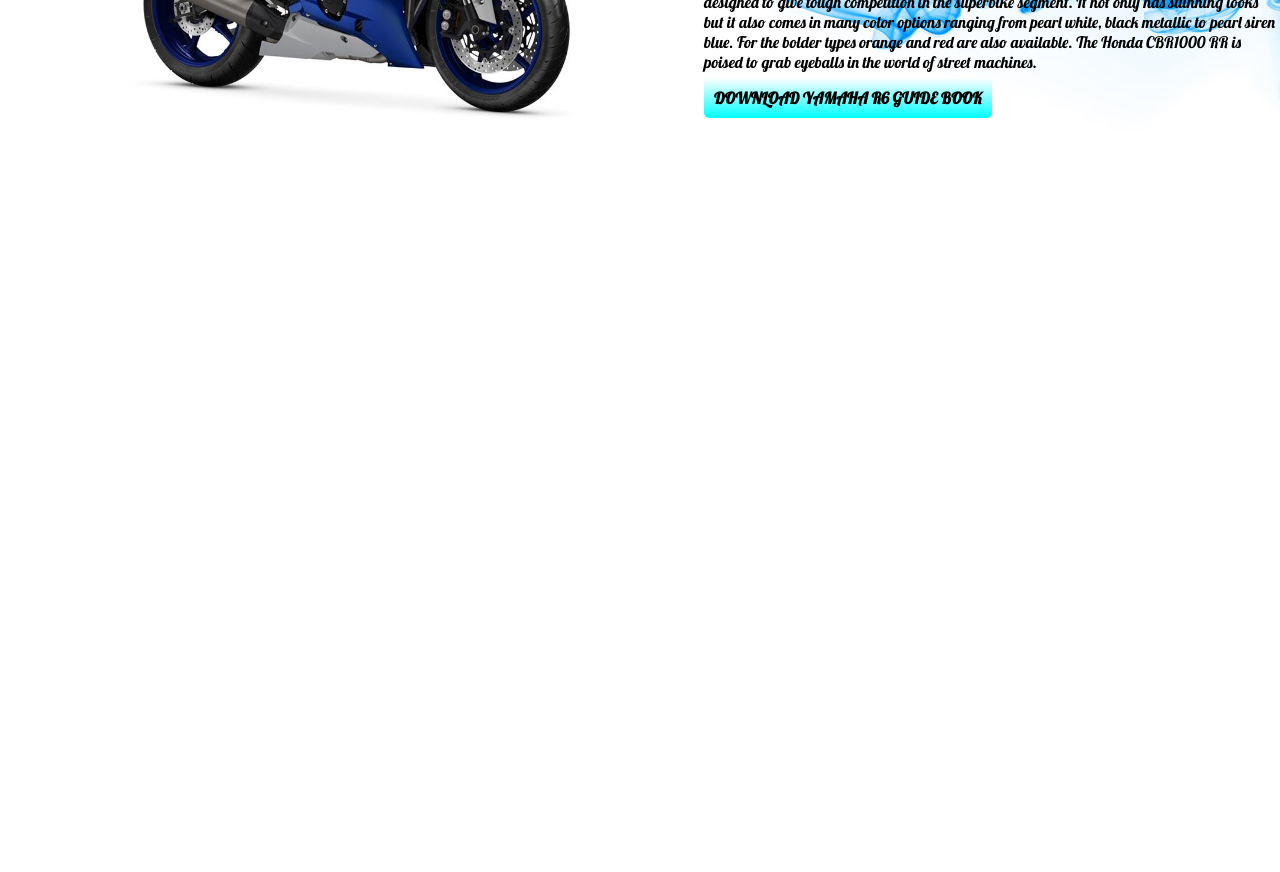
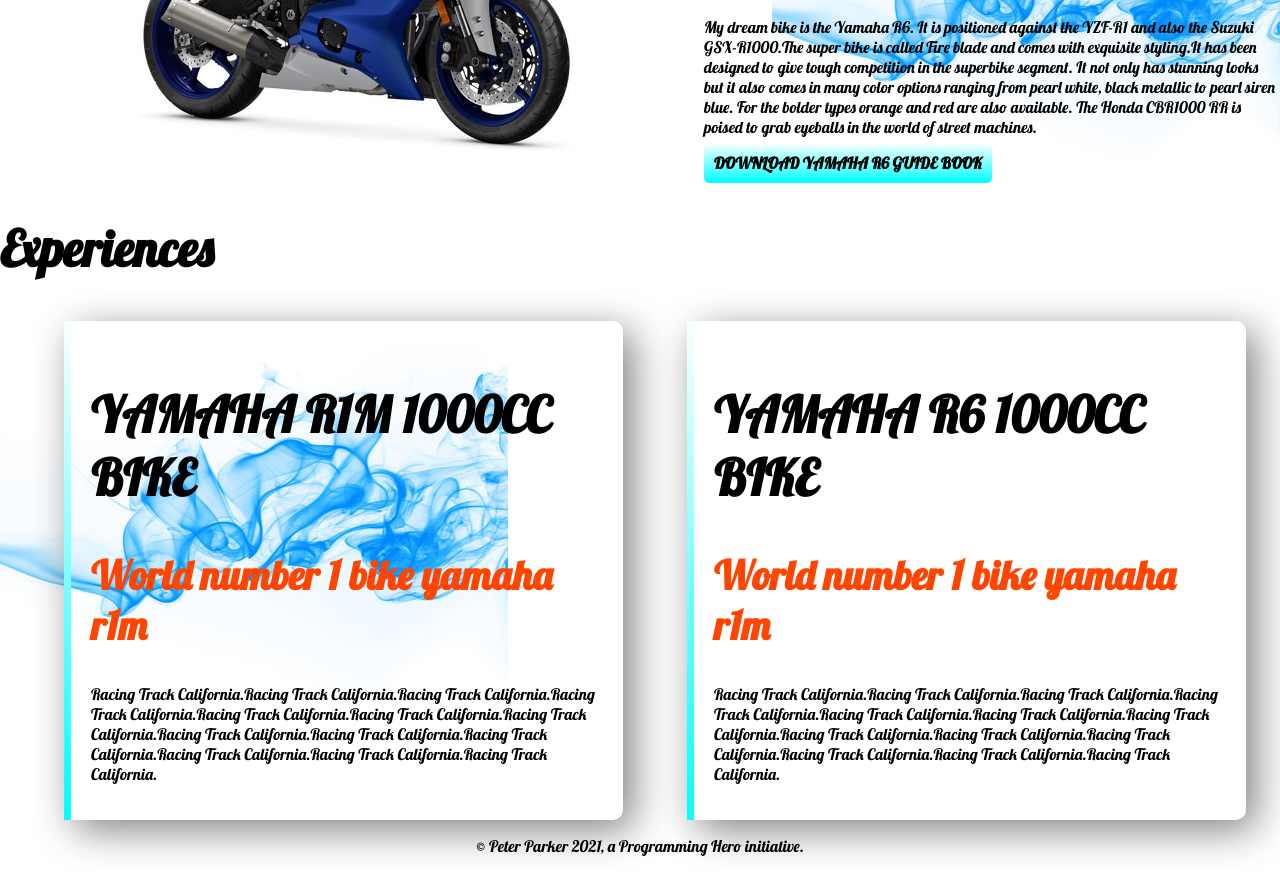
Before and after one commit to rubel1997/Yamaha-Bike-World, a plain HTML site: page index.html in a window 1280 px wide. Shown: the part 680-1552 px from the top of the page. Before the commit the page ends 823 px from the top, so only its background shows below. Drawn offline with Linux system fonts and the light colour scheme; a web font is replaced by a local one.

Commit message:
added footer

```diff
--- a/index.html
+++ b/index.html
@@ -13,7 +13,7 @@
 </head>
 
 <body>
-    <section class="top-banner">
+    <section class="top-banner flexible-container">
         <div class="half-width">
             <h1>Welcome To </h1>
             <h2><span class="orange-color">Yamaha Bike</span> World</h2>
@@ -38,7 +38,7 @@
         </div>
     </section>
 
-    <section class="dream-big">
+    <section class="dream-big flexible-container">
         <div class="half-width">
             <img src="images/r6.png" alt="">
         </div>
@@ -56,6 +56,35 @@
         </div>
 
     </section>
+    <section class="experience-area">
+        <h1>Experiences</h1>
+        <div class="flexible-container">
+            <div id="web-dev-experience" class="experience-item">
+                <h1>YAMAHA R1M 1000CC BIKE</h1>
+                <h2 class="orange-color">World number 1 bike yamaha r1m</h2>
+                <p>Racing Track California.Racing Track California.Racing Track California.Racing Track
+                    California.Racing
+                    Track California.Racing Track California.Racing Track California.Racing Track California.Racing
+                    Track
+                    California.Racing Track California.Racing Track California.Racing Track California.Racing Track
+                    California.</p>
+            </div>
+            <div id="web-dev-experience" class="experience-item">
+                <h1>YAMAHA R6 1000CC BIKE</h1>
+                <h2 class="orange-color">World number 1 bike yamaha r1m</h2>
+                <p>Racing Track California.Racing Track California.Racing Track California.Racing Track
+                    California.Racing
+                    Track California.Racing Track California.Racing Track California.Racing Track California.Racing
+                    Track
+                    California.Racing Track California.Racing Track California.Racing Track California.Racing Track
+                    California.</p>
+            </div>
+        </div>
+
+    </section>
+    <footer>
+        <p>© Peter Parker 2021, a Programming Hero initiative.</p>
+    </footer>
 </body>
 
 </html>
--- a/style.css
+++ b/style.css
@@ -7,11 +7,15 @@
     font-size: 50px;
 }
 
+h2 {
+    font-size: 40px;
+}
+
 .orange-color {
     color: orangered;
 }
 
-section {
+.flexible-container {
     display: flex;
     margin bottom: 100px;
 }
@@ -45,3 +49,29 @@
     background-repeat: no-repeat;
     background-position: right;
 }
+
+.experience-area {
+    background-image: url(images/blue-smoke.png);
+    background-repeat: no-repeat;
+    background-position: left;
+}
+
+.experience-item {
+    width: 40%;
+    margin-left: 5%;
+    margin-left: 5%;
+    border-radius: 10px;
+    box-shadow: 10px 10px 40px gray;
+    padding: 20px;
+
+}
+
+#web-dev-experience {
+    border-left: 7px solid;
+    border-image: linear-gradient(white, cyan);
+    border-image-slice: 1%;
+}
+
+footer p {
+    text-align: center;
+}
```
Also changed, not shown: images/bg-4.png (added), images/sky.png (added).
